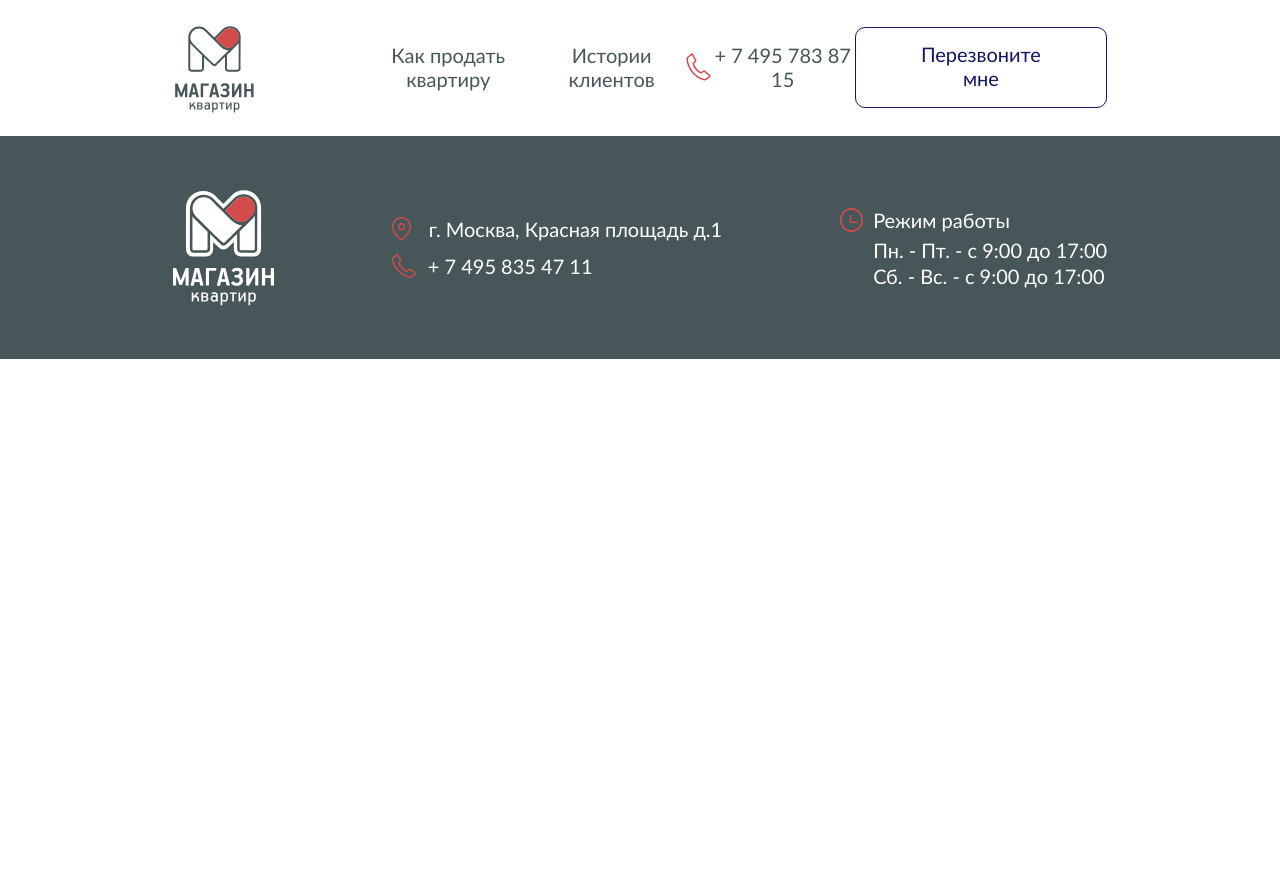
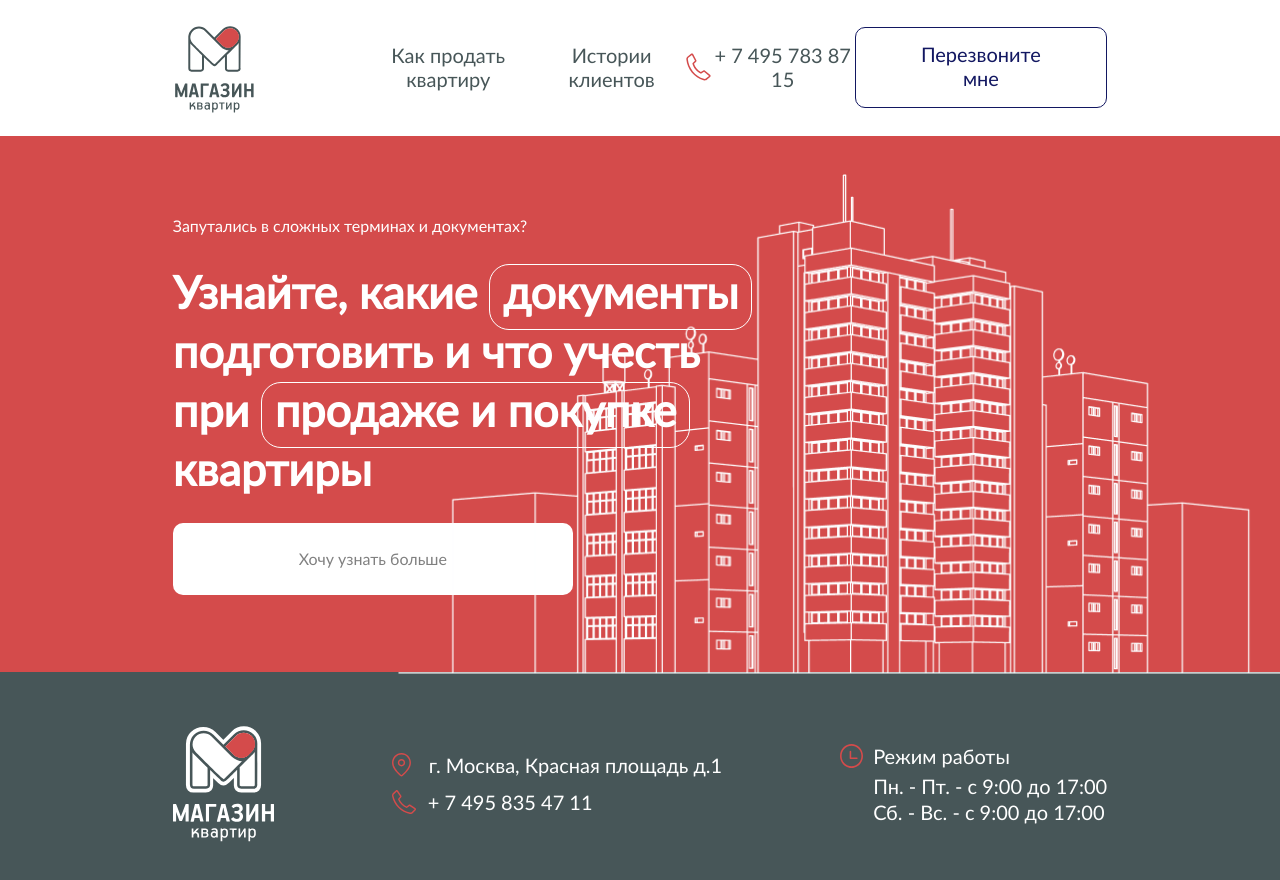
Before and after one commit to dimaqqw/vue-flat-shop, a Vue app: page / in a window 1280 px wide. Shown: the top 880 px of the page. Before the commit the page ends 800 px from the top, so only its background shows below. Built offline with nearby package versions, Linux system fonts and the light colour scheme.

Commit message:
block1 added

```diff
--- a/src/App.vue
+++ b/src/App.vue
@@ -1,16 +1,19 @@
 <template>
   <TheHeader/>
+  <TheBlock1/>
   <TheFooter/>
 </template>
 
 <script>
 import TheHeader from './components/Header.vue'
+import TheBlock1 from './components/Block1.vue'
 import TheFooter from './components/Footer.vue'
 export default {
   name: 'App',
   components: {
     TheHeader,
-    TheFooter
+    TheFooter,
+    TheBlock1
   }
 }
 </script>
--- /dev/null
+++ b/src/components/Block1.vue
@@ -0,0 +1,83 @@
+<template>
+    <div class="container">
+        <div class="wrapper">
+            <div class="text-container">
+                <p>Запутались в сложных терминах и документах?</p>
+                <h1>Узнайте, какие <span>документы</span><br/>подготовить и что учесть<br/>при <span>продаже и покупке</span><br/>квартиры</h1>
+                <a href="">Хочу узнать больше</a>
+            </div>
+            <img height="500" src="../../public/flat.png" alt="">
+        </div>
+    </div>
+</template>
+
+<script>
+export default {
+        name: "TheBlock1",
+        props: {
+
+        }
+    }
+</script>
+
+<style scoped>
+    .container{
+        width: 100%;
+        height: 536px;
+        background-color: #D44B4B;
+    }
+    .wrapper{
+        position:relative;
+        width: 73%;
+        height: 100%;
+        margin: auto;
+        display: flex;
+        align-items: center;
+    }
+    img{
+        position: absolute;
+        bottom: -2px;
+        right: -190px;
+    }
+    @font-face {
+        font-family: "LatoFont";
+        src: url("../../public/lato_font/latoregular.ttf") format("truetype");
+        font-style: normal;
+        font-weight: normal;
+    }
+    .text-container{
+        font-family: 'LatoFont';
+        font-style: normal;
+        font-weight: 400;
+        height: 80%;
+        font-size: 16px;
+        line-height: 26px;
+        color: #fff;
+        display: flex;
+        flex-direction: column;
+        justify-content: space-evenly;
+    }
+    h1{
+        font-size: 45px;
+        line-height: 59px;
+    }
+    h1 span{
+        border: 1px solid white;
+        border-radius: 20px;
+        padding-left: 13px;
+        padding-bottom: 10px;
+        padding-right: 13px;
+        height: 5px;
+    }
+    a{
+        color: grey;
+        /* padding: 19.5px 46.5px 24.5px; */
+        display: flex;
+        width: 400px;
+        height: 72px;
+        background-color: #fff;
+        justify-content: center;
+        align-items: center;
+        border-radius: 10px;
+    }
+</style>
--- a/src/components/Header.vue
+++ b/src/components/Header.vue
@@ -44,7 +44,7 @@
     }
     .refs{
         display: flex;
-        justify-content: space-around;
+        justify-content: space-between;
         align-items: center;
         width: 80%;
     }
```
Also changed, not shown: public/flat.png (added).
